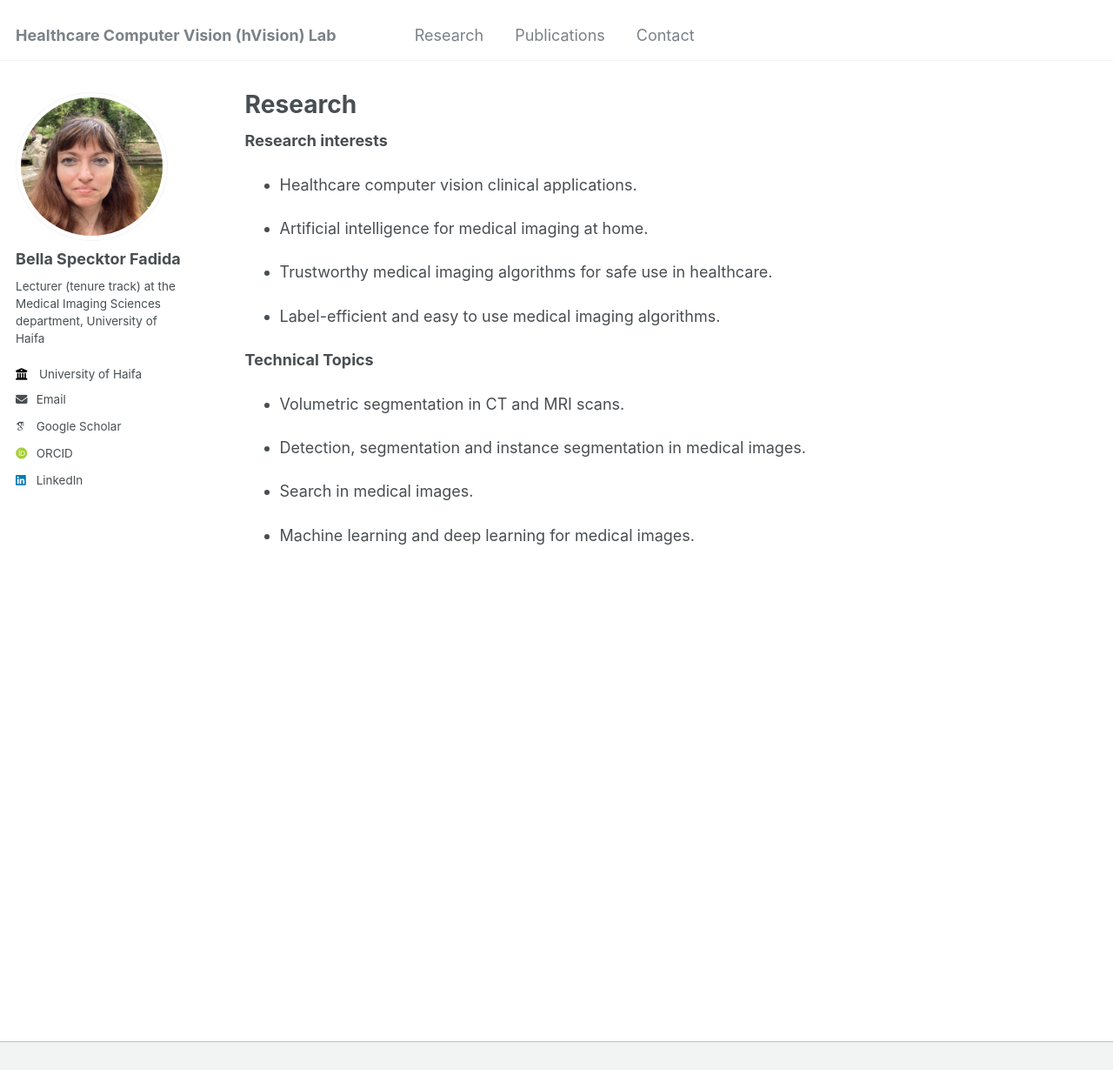
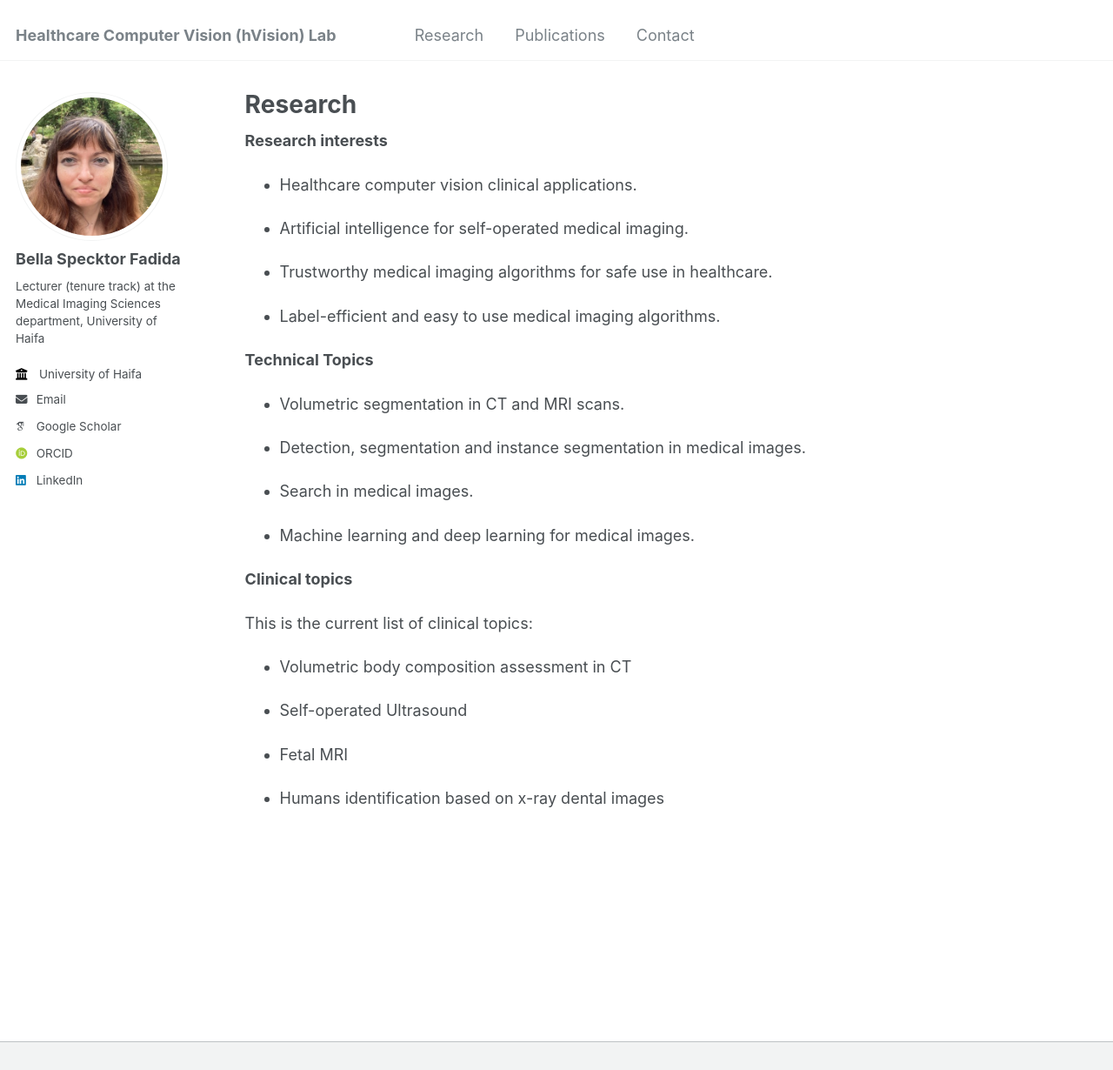
Before and after one commit to Bella31/bella31.github.io, a Jekyll site: the page built from _pages/research.md, in a window 1280 px wide and 1389 px high, cut to the strip 0-1230 px from the top of the window. Shown: the whole strip at 87% size. Built offline with Jekyll 4.4.1, drawn with Linux system fonts in a browser that asks for light colours; some web fonts are replaced.

Commit message:
added clinical topics

```diff
--- a/_pages/research.md
+++ b/_pages/research.md
@@ -10,11 +10,12 @@ redirect_from:
 
 - Healthcare computer vision clinical applications.
 
-- Artificial intelligence for medical imaging at home.
+- Artificial intelligence for self-operated medical imaging.
 
 - Trustworthy medical imaging algorithms for safe use in healthcare.
 
 - Label-efficient and easy to use medical imaging algorithms.
+
 
 **Technical Topics**
 
@@ -25,3 +26,16 @@ redirect_from:
 - Search in medical images.
 
 - Machine learning and deep learning for medical images.
+
+
+**Clinical topics**
+
+This is the current list of clinical topics:
+
+- Volumetric body composition assessment in CT
+
+- Self-operated Ultrasound
+
+- Fetal MRI
+
+- Humans identification based on x-ray dental images
```
